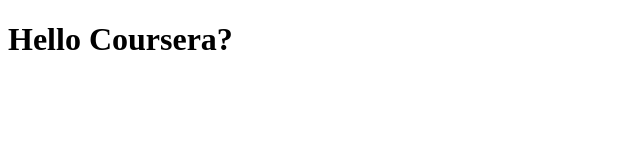
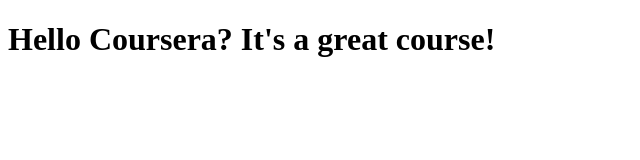
Before and after one commit to julian-moncada/coursera-test, a plain HTML site: page index.html in a window 1280 px wide. Shown: the whole page, without its empty margins (0-640 px from the left). Drawn offline with Linux system fonts and the light colour scheme.

Commit message:
Added content to title

```diff
--- a/index.html
+++ b/index.html
@@ -5,6 +5,6 @@
     <title>Hello Coursera!</title>
 </head>
 <body>
-    <h1>Hello Coursera?</h1>
+    <h1>Hello Coursera? It's a great course!</h1>
 </body>
 </html>
```
